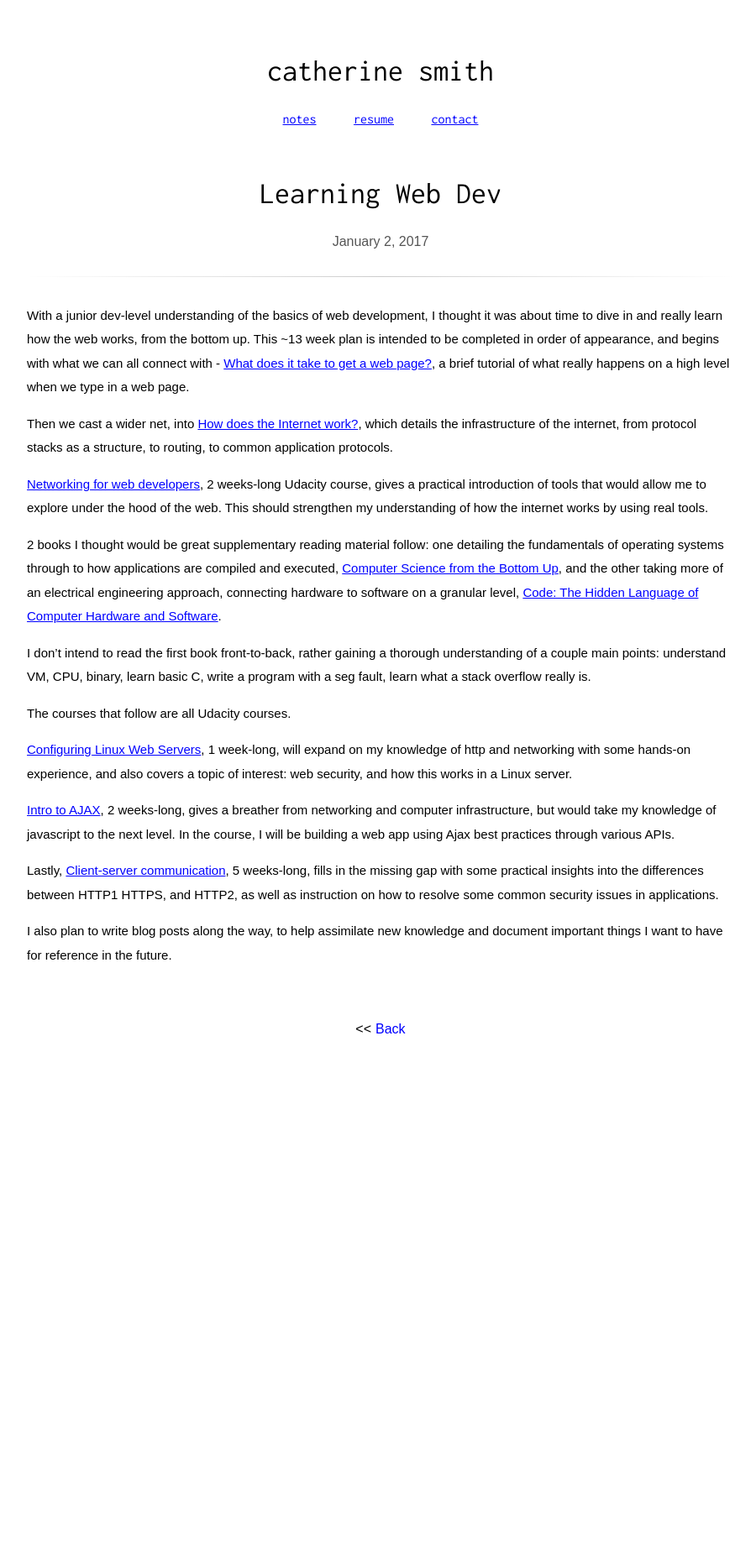
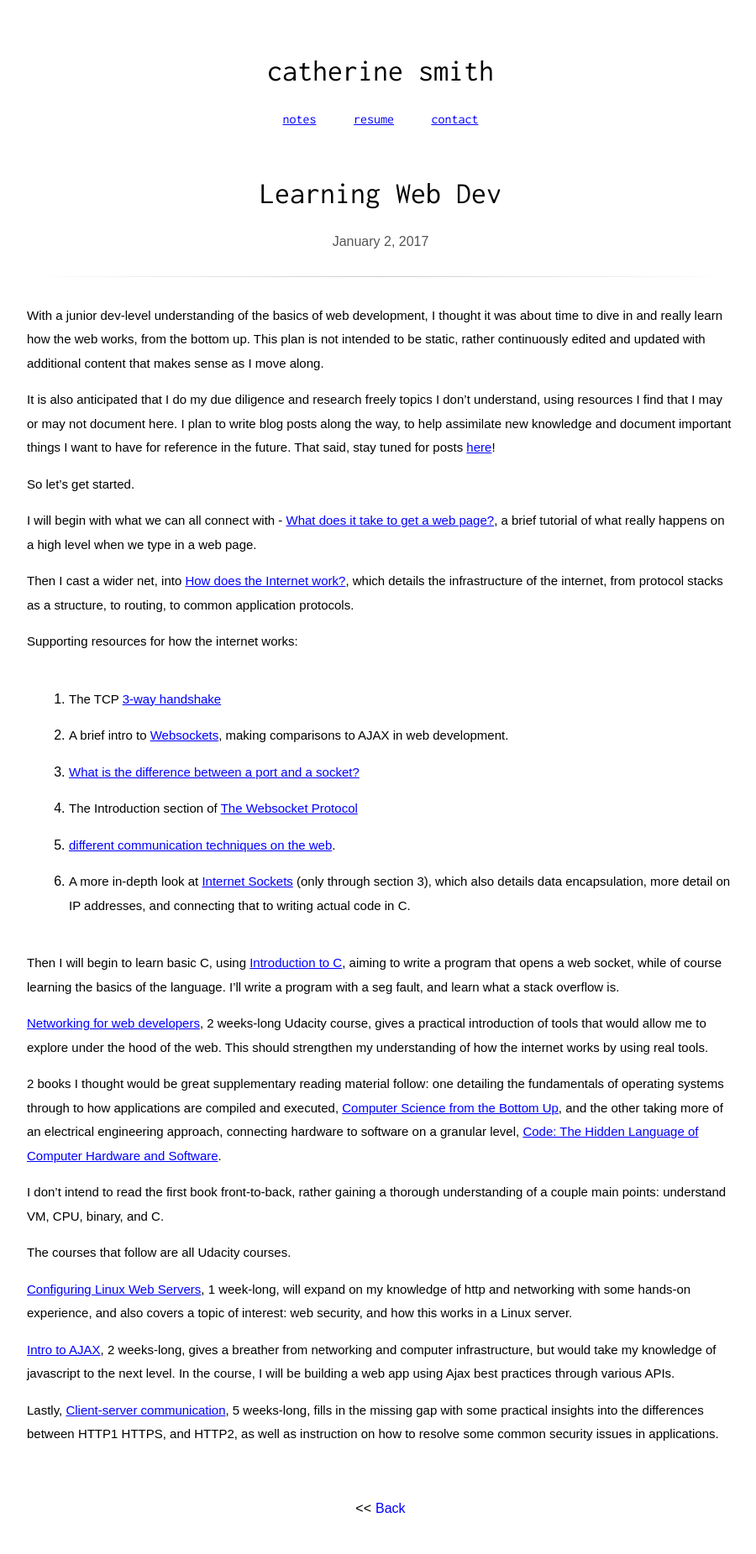
Before and after one commit to eastandwestwind/notes, a Jekyll site: the page built from _posts/2017-01-02-learningdev.md, in a window 1280 px wide. Shown: the whole page at 84% size, without its empty margins (187-1087 px from the left). Built offline with Jekyll 4.4.1, drawn with Linux system fonts in a browser that asks for light colours; nearby versions of some CDN libraries; some web fonts are replaced; before the commit the page ends 1280 px from its top, so only the background shows below that.

Commit message:
adding new posts on protocol stack, websockets, and network infrastructure

```diff
--- a/_posts/2017-01-02-learningdev.md
+++ b/_posts/2017-01-02-learningdev.md
@@ -2,15 +2,37 @@
 title: Learning Web Dev
 ---
 
-With a junior dev-level understanding of the basics of web development, I thought it was about time to dive in and really learn how the web works, from the bottom up. This ~13 week plan is intended to be completed in order of appearance, and begins with what we can all connect with - [What does it take to get a web page?](http://www.cs.bu.edu/~best/courses/cs109/modules/getwebpage/), a brief tutorial of what really happens on a high level when we type in a web page.
+With a junior dev-level understanding of the basics of web development, I thought it was about time to dive in and really learn how the web works, from the bottom up. This plan is not intended to be static, rather continuously edited and updated with additional content that makes sense as I move along.
 
-Then we cast a wider net, into [How does the Internet work?](https://web.stanford.edu/class/msande91si/www-spr04/readings/week1/InternetWhitepaper.htm), which details the infrastructure of the internet, from protocol stacks as a structure, to routing, to common application protocols.
+It is also anticipated that I do my due diligence and research freely topics I don't understand, using resources I find that I may or may not document here. I plan to write blog posts along the way, to help assimilate new knowledge and document important things I want to have for reference in the future. That said, stay tuned for posts [here](http://catherine.work/notes/)!
+
+So let's get started.
+
+I will begin with what we can all connect with - [What does it take to get a web page?](http://www.cs.bu.edu/~best/courses/cs109/modules/getwebpage/), a brief tutorial of what really happens on a high level when we type in a web page.
+
+Then I cast a wider net, into [How does the Internet work?](https://web.stanford.edu/class/msande91si/www-spr04/readings/week1/InternetWhitepaper.htm), which details the infrastructure of the internet, from protocol stacks as a structure, to routing, to common application protocols.
+
+Supporting resources for how the internet works:
+
+1. The TCP [3-way handshake](http://www.omnisecu.com/tcpip/tcp-three-way-handshake.php)
+
+2. A brief intro to [Websockets](https://www.fullstackpython.com/websockets.html), making comparisons to AJAX in web development.
+
+3. [What is the difference between a port and a socket?](http://stackoverflow.com/questions/152457/what-is-the-difference-between-a-port-and-a-socket)
+
+4. The Introduction section of [The Websocket Protocol](https://tools.ietf.org/html/rfc6455)
+
+5. [different communication techniques on the web](http://stackoverflow.com/questions/10028770/in-what-situations-would-ajax-long-short-polling-be-preferred-over-html5-websock?rq=1).
+
+6. A more in-depth look at [Internet Sockets](http://beej.us/guide/bgnet/output/html/singlepage/bgnet.html) (only through section 3), which also details data encapsulation, more detail on IP addresses, and connecting that to writing actual code in C.
+
+Then I will begin to learn basic C, using [Introduction to C](http://www.cprogramming.com/tutorial/c/lesson1.html), aiming to write a program that opens a web socket, while of course learning the basics of the language. I'll write a program with a seg fault, and learn what a stack overflow is.
 
 [Networking for web developers](https://www.udacity.com/course/networking-for-web-developers--ud256), 2 weeks-long Udacity course, gives a practical introduction of tools that would allow me to explore under the hood of the web. This should strengthen my understanding of how the internet works by using real tools.
 
 2 books I thought would be great supplementary reading material follow: one detailing the fundamentals of operating systems through to how applications are compiled and executed, [Computer Science from the Bottom Up](http://feederio.com/files/book/14825303521699_27b3feca45ef47b0b77c9aa0a1565b0a.pdf), and the other taking more of an electrical engineering approach, connecting hardware to software on a granular level, [Code: The Hidden Language of Computer Hardware and Software](https://bobcarp.files.wordpress.com/2014/07/code-charles-petzold.pdf).
 
-I don't intend to read the first book front-to-back, rather gaining a thorough understanding of a couple main points: understand VM, CPU, binary, learn basic C, write a program with a seg fault, learn what a stack overflow really is.
+I don't intend to read the first book front-to-back, rather gaining a thorough understanding of a couple main points: understand VM, CPU, binary, and C.
 
 The courses that follow are all Udacity courses.
 
```
Also changed, not shown: other parts of _posts/2017-01-02-learningdev.md (+0 -2 lines), _posts/2017-01-02-webpage.md (+3 -1 lines), _posts/2017-01-04-protocolstack.md (added, +20 -0 lines), _posts/2017-01-04-websockets.md (added, +17 -0 lines), _posts/2017-01-07-networkinfrastructure.md (added, +9 -0 lines).
